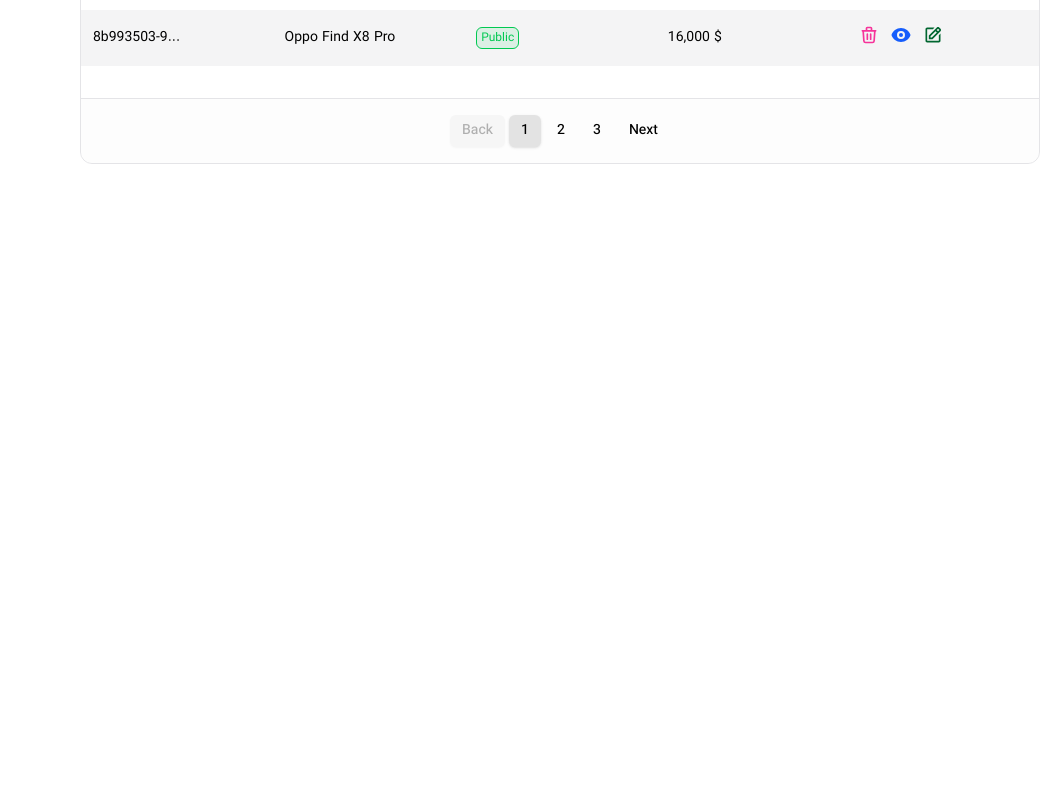
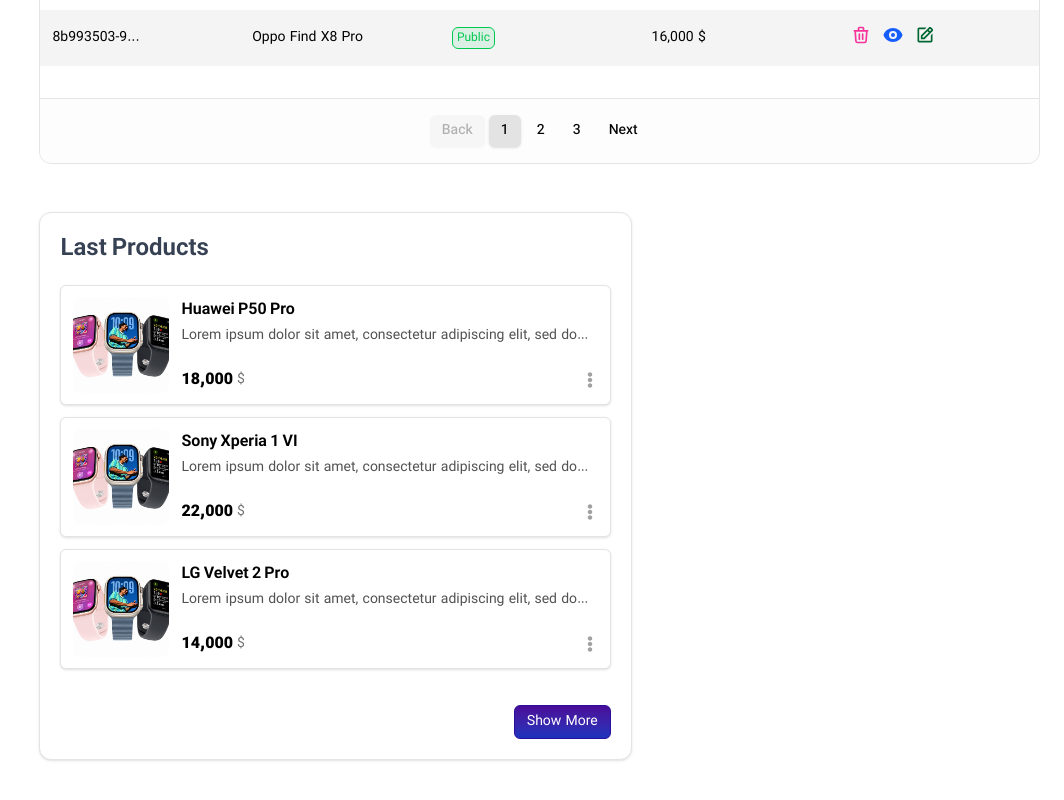
Before and after one commit to Reza-Bamoniri/Admin-Dashboard, a React (Vite) app: page / in a window 1280 px wide. Shown: the part 1354-2154 px from the top of the page, without its empty margins (216-1280 px from the left). Before the commit the page ends 1518 px from the top, so only its background shows below. Built offline with nearby package versions, Linux system fonts and the light colour scheme.

Commit message:
feat: Add last products box

```diff
--- a/public/styles/app.css
+++ b/public/styles/app.css
@@ -9,7 +9,7 @@
 }
 
 @utility primary-bg {
-  @apply bg-linear-to-t cursor-pointer duration-150  hover:opacity-90 transition-all text-white rounded-md focus-within:ring-2 focus-within:ring-teal-500/60 from-[#019d79] to-[#00bf8f]  border border-[#1bd1a7];
+  @apply bg-linear-to-t cursor-pointer duration-150  hover:opacity-90 transition-all text-white rounded-md focus-within:ring-2 focus-within:ring-gray-100/10 from-[#1b33bd] to-[#490b99]  border border-[#290f99];
 }
 
 @utility flex-center {
--- a/src/Routes.jsx
+++ b/src/Routes.jsx
@@ -3,7 +3,7 @@
 import Users from "./pages/Users";
 import Products from "./pages/Products";
 import Tickets from "./pages/Tickets";
-import TicketDetails from "c:/Users/TSI/Downloads/React-102-layout-for-dashboard/source/src/pages/TicketDetails/page";
+import TicketDetails from "./pages/TicketDetails";
 import Comments from "./pages/Comments";
 import RootLayout from "./components/layouts/RootLayout";
 
--- /dev/null
+++ b/src/components/QuickOverview/LastProducts.jsx
@@ -0,0 +1,22 @@
+import React from 'react'
+import SectionTitle from '../common/SectionTitle'
+import { products } from '../../data/products'
+import ProductCard from './ProductCard'
+import OpenInPage from './OpenInPage'
+
+const LastProducts = () => {
+  return (
+    <div className="col-span-3">
+     <SectionTitle title="Last Products"/>
+     <div className="space-y-3 mt-5">
+            {
+                products.slice(-3).map((product) => <ProductCard key={product.id} {...product}/>)
+            }
+     </div>
+
+     <OpenInPage route="/products" />
+    </div>
+  )
+}
+
+export default LastProducts
--- /dev/null
+++ b/src/components/QuickOverview/OpenInPage.jsx
@@ -0,0 +1,13 @@
+import React from 'react'
+import { Link } from 'react-router'
+
+const OpenInPage = ({route}) => {
+  return (
+    <div className="flex items-center justify-end  mt-5 pt-4 ">
+        <Link to={route || "/"} className="primary-bg text-white text-sm px-3 py-1.5 rounded-md">
+        Show More</Link>
+    </div>
+  )
+}
+
+export default OpenInPage
--- /dev/null
+++ b/src/components/QuickOverview/ProductCard.jsx
@@ -0,0 +1,41 @@
+import React from 'react'
+import { FaEllipsisV } from 'react-icons/fa'
+import { Link } from 'react-router'
+
+const ProductCard = ({ img, title, description, price }) => {
+  return (
+    <article className="flex duration-150 bg-white shadow hover:bg-linear-to-t hover:from-neutral-100/70 hover:scale-101  border primary-border-color p-3 rounded-md h-30 items-center grow gap-3 cursor-pointer">
+          <div className="size-24! min-w-24 max-w-24">
+            <img
+              src={img}
+              alt={title}
+              className="size-full rounded-lg object-cover"
+            />
+          </div>
+          <div className="h-full flex justify-between flex-col">
+            <div className="space-y-1">
+              <p>
+                <strong>{title}</strong>
+              </p>
+              <p className="text-sm text-neutral-600 line-clamp-1">{description}</p>
+            </div>
+            <div className="flex items-center justify-between">
+              <div className="flex items-center gap-1">
+                <span className="font-black">
+                  {" "}
+                  {Number(price).toLocaleString()}{" "}
+                </span>
+                <span className="text-sm text-neutral-500">$</span>
+              </div>
+              <div>
+                <Link to="/products" className="text-base text-neutral-400">
+                  <FaEllipsisV />
+                </Link>
+              </div>
+            </div>
+          </div>
+        </article>
+  )
+}
+
+export default ProductCard
--- /dev/null
+++ b/src/components/QuickOverview/QuickOverview.jsx
@@ -0,0 +1,12 @@
+import React from 'react'
+import LastProducts from './LastProducts'
+
+const QuickOverview = () => {
+  return (
+    <div className="space-y-10 grid grid-cols-5 *:p-5 *:border my-12 *:primary-border-color *:bg-white *:rounded-xl gap-5 *:shadow">
+        <LastProducts/>
+    </div>
+  )
+}
+
+export default QuickOverview
--- a/src/pages/Home.jsx
+++ b/src/pages/Home.jsx
@@ -4,6 +4,7 @@
 import Summaries from '../components/Summaries/Summaries'
 import DetailsCharts from '../components/DetailsCharts/DetailsCharts'
 import LastProductTable from '../components/LastProductTable/LastProductTable'
+import QuickOverview from '../components/QuickOverview/QuickOverview'
 
 const Home = () => {
   return (
@@ -14,7 +15,7 @@
       <div className="">
          <DetailsCharts />
         <LastProductTable />
-        {/* <QuickOverview />  */}
+        <QuickOverview />
       </div>
     </>
   )
--- a/src/pages/TicketDetails.jsx
+++ b/src/pages/TicketDetails.jsx
@@ -0,0 +1,9 @@
+import React from 'react'
+
+const TicketDetails = () => {
+  return (
+    <div>TicketDetails</div>
+  )
+}
+
+export default TicketDetails
```
